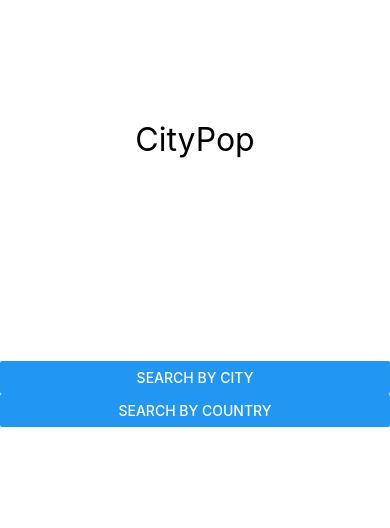
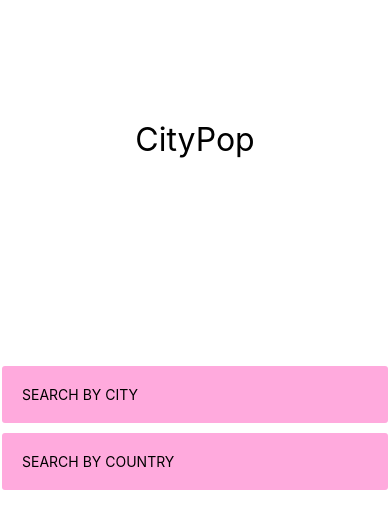
Before and after one commit to Casulu/CityPop, a React Native app: screen / in a window 390 px wide. Shown: the top 528 px of the page. Built offline with nearby package versions, Linux system fonts and the light colour scheme.

Commit message:
Changed buttons to TouchableOpacities with styling

```diff
--- a/App.tsx
+++ b/App.tsx
@@ -1,17 +1,24 @@
 import { StatusBar } from 'expo-status-bar';
-import { Button, StyleSheet, Text, View } from 'react-native';
+import { Button, StyleSheet, Text, Touchable, TouchableOpacity, View } from 'react-native';
+import { Colors } from 'react-native/Libraries/NewAppScreen';
 
 export default function App() {
   return (
     <View style={styles.container}>
       <Text style={styles.appTitle}>CityPop</Text>
       <View style={styles.homeButtonContainer}>
-        <Button
+        <TouchableOpacity
           onPress={() => console.log("Hej")}
-          title="SEARCH BY CITY"/>
-        <Button
+          style={styles.touchables}
+        >
+            <Text>SEARCH BY CITY</Text>
+        </TouchableOpacity>
+        <TouchableOpacity
           onPress={() => console.log("Hej")}
-          title="SEARCH BY COUNTRY"/>
+          style={styles.touchables}
+        >
+          <Text>SEARCH BY COUNTRY</Text>
+        </TouchableOpacity>
       </View>
       <StatusBar style="auto" />
     </View>
@@ -29,9 +36,18 @@ const styles = StyleSheet.create({
     flex: 1,
     paddingTop: 120,
     fontSize: 32
+
   },
   homeButtonContainer: {
     flex: 2,
     alignSelf: 'stretch',
   },
+  touchables: {
+    backgroundColor: '#fad',
+    borderRadius: 3,
+    padding: 20,
+    margin: 2,
+    marginBottom: 5,
+    marginTop: 5,
+  }
 });
```
